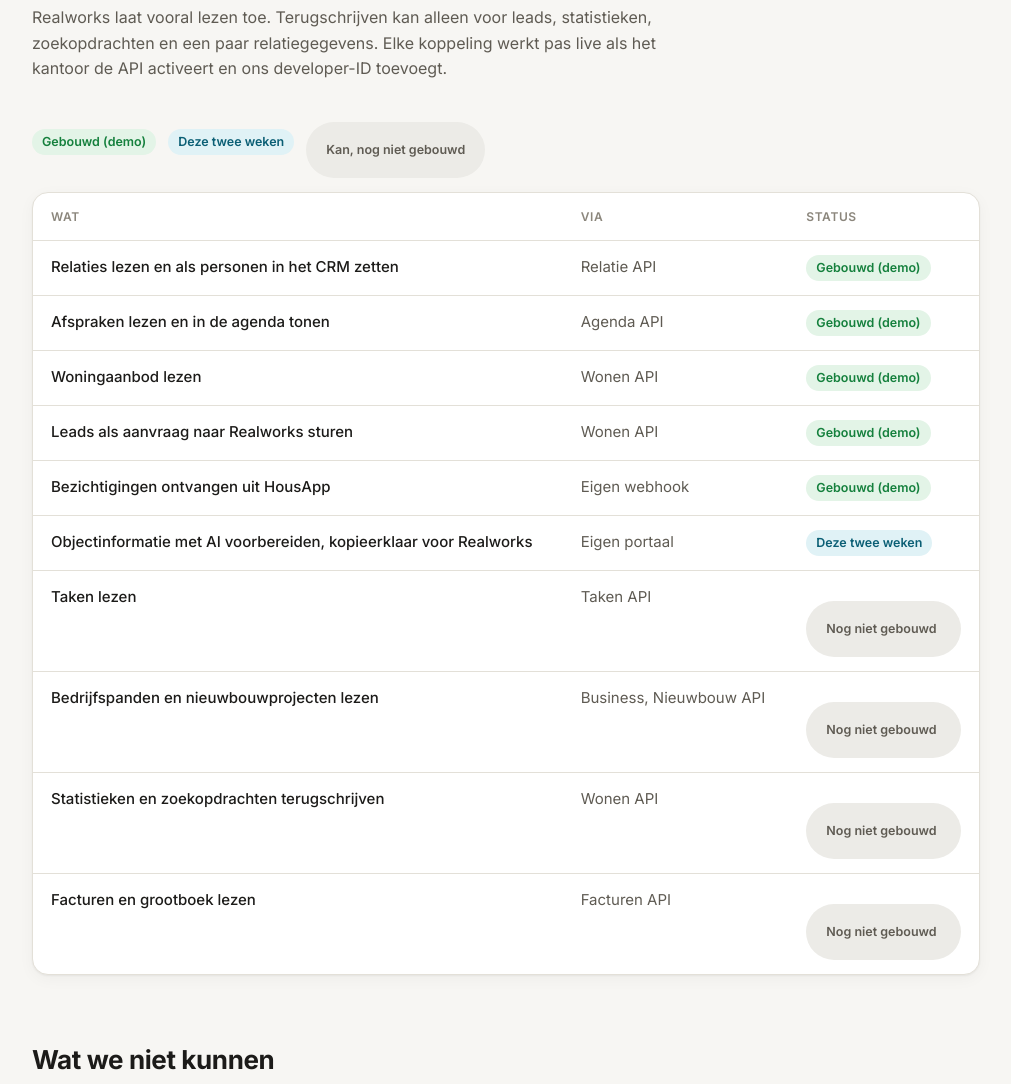
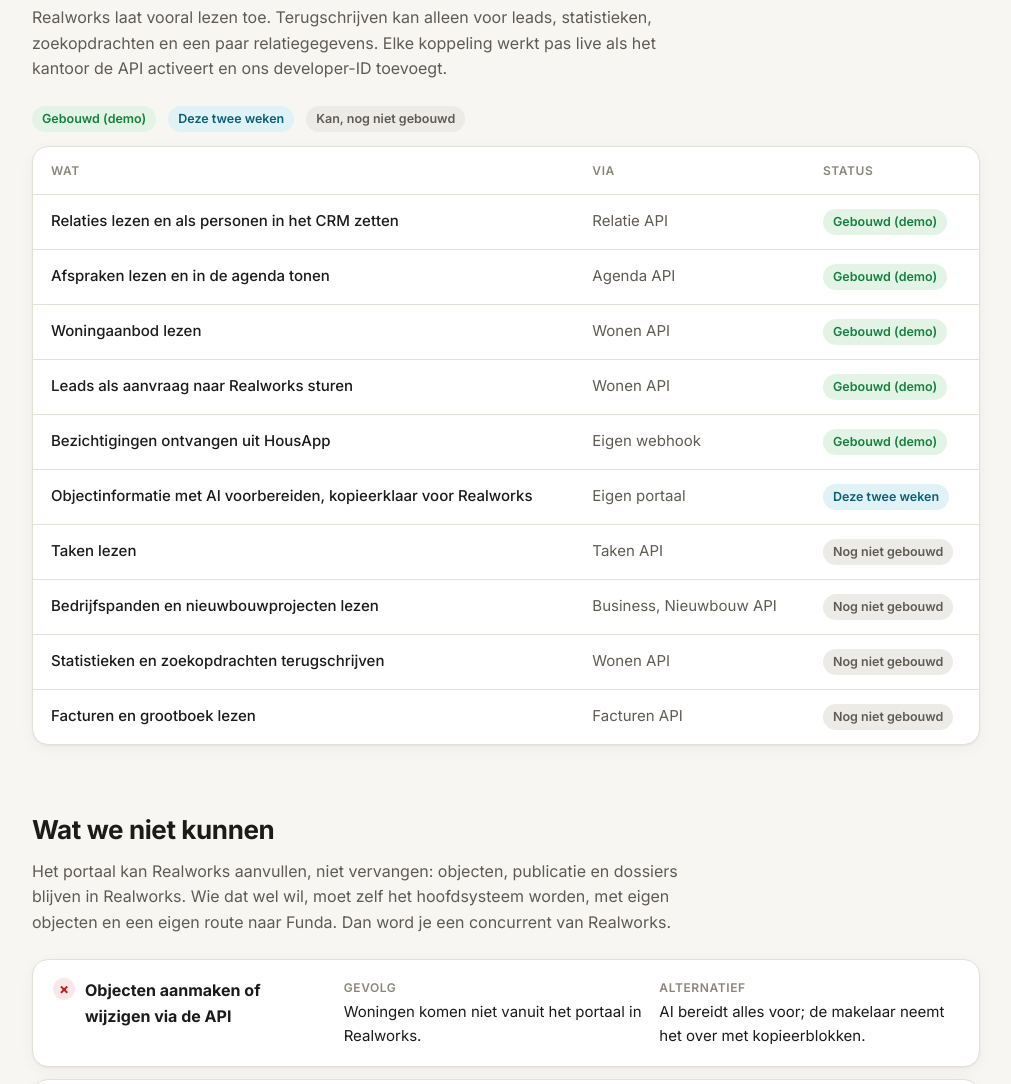
Before and after one commit to devredforge/makelaarsportaal-plan, a plain HTML site: page index.html in a window 1280 px wide. Shown: the part 736-1820 px from the top of the page, without its empty margins (134-1145 px from the left). Drawn offline with Linux system fonts and the light colour scheme.

Commit message:
Statuslabel niet meer opgeblazen door kaartstijl
Co-Authored-By: Claude Opus 5.5 <noreply@anthropic.com>

```diff
--- a/index.html
+++ b/index.html
@@ -92,7 +92,7 @@
   .pill { display: inline-block; white-space: nowrap; font-size: 12.5px; font-weight: 600; padding: 3px 10px; border-radius: 999px; }
   .pill.done { background: var(--good-soft); color: var(--good); }
   .pill.now { background: var(--accent-soft); color: var(--accent-text); }
-  .pill.later { background: var(--neutral-soft); color: var(--muted); }
+  .pill.todo { background: var(--neutral-soft); color: var(--muted); }
   .legend { display: flex; flex-wrap: wrap; align-items: center; gap: 8px 12px; margin: 0 0 14px; font-size: 14px; color: var(--muted); }
 
   .limits { display: grid; gap: 12px; }
@@ -219,7 +219,7 @@
   <section id="wel">
     <h2>Wat we wel kunnen</h2>
     <p class="intro">Realworks laat vooral lezen toe. Terugschrijven kan alleen voor leads, statistieken, zoekopdrachten en een paar relatiegegevens. Elke koppeling werkt pas live als het kantoor de API activeert en ons developer-ID toevoegt.</p>
-    <div class="legend"><span class="pill done">Gebouwd (demo)</span><span class="pill now">Deze twee weken</span><span class="pill later">Kan, nog niet gebouwd</span></div>
+    <div class="legend"><span class="pill done">Gebouwd (demo)</span><span class="pill now">Deze twee weken</span><span class="pill todo">Kan, nog niet gebouwd</span></div>
     <div class="card table-wrap">
       <table>
         <thead><tr><th>Wat</th><th>Via</th><th>Status</th></tr></thead>
@@ -230,10 +230,10 @@
           <tr><td>Leads als aanvraag naar Realworks sturen</td><td class="via">Wonen API</td><td><span class="pill done">Gebouwd (demo)</span></td></tr>
           <tr><td>Bezichtigingen ontvangen uit HousApp</td><td class="via">Eigen webhook</td><td><span class="pill done">Gebouwd (demo)</span></td></tr>
           <tr><td>Objectinformatie met AI voorbereiden, kopieerklaar voor Realworks</td><td class="via">Eigen portaal</td><td><span class="pill now">Deze twee weken</span></td></tr>
-          <tr><td>Taken lezen</td><td class="via">Taken API</td><td><span class="pill later">Nog niet gebouwd</span></td></tr>
-          <tr><td>Bedrijfspanden en nieuwbouwprojecten lezen</td><td class="via">Business, Nieuwbouw API</td><td><span class="pill later">Nog niet gebouwd</span></td></tr>
-          <tr><td>Statistieken en zoekopdrachten terugschrijven</td><td class="via">Wonen API</td><td><span class="pill later">Nog niet gebouwd</span></td></tr>
-          <tr><td>Facturen en grootboek lezen</td><td class="via">Facturen API</td><td><span class="pill later">Nog niet gebouwd</span></td></tr>
+          <tr><td>Taken lezen</td><td class="via">Taken API</td><td><span class="pill todo">Nog niet gebouwd</span></td></tr>
+          <tr><td>Bedrijfspanden en nieuwbouwprojecten lezen</td><td class="via">Business, Nieuwbouw API</td><td><span class="pill todo">Nog niet gebouwd</span></td></tr>
+          <tr><td>Statistieken en zoekopdrachten terugschrijven</td><td class="via">Wonen API</td><td><span class="pill todo">Nog niet gebouwd</span></td></tr>
+          <tr><td>Facturen en grootboek lezen</td><td class="via">Facturen API</td><td><span class="pill todo">Nog niet gebouwd</span></td></tr>
         </tbody>
       </table>
     </div>
```
